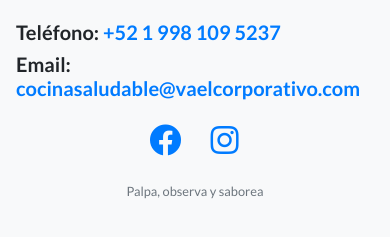
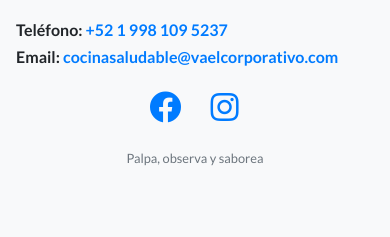
Before and after one commit to iPy849/Bootstrap-Gallery, a plain HTML site: page index.html in a window 390 px wide. Shown: the part 5597-5834 px from the top of the page. Drawn offline with nearby package versions, Linux system fonts and the light colour scheme; a script that the page names is missing.

Commit message:
Revisión #2

```diff
--- a/css/landing-page.css
+++ b/css/landing-page.css
@@ -186,4 +186,8 @@ a.nav-link:hover {
   #google {
     height: 60vh !important;
   }
+
+  #contact * {
+    font-size: 1rem;
+  }
 }
--- a/index.html
+++ b/index.html
@@ -240,7 +240,7 @@
     </div>
     <div class="container">
       <div class="row">
-        <div class="col mx-auto d-flex align-items-md-center flex-column p-3">
+        <div class="col mx-auto d-flex align-items-md-center flex-column p-3" id="contact">
           <h5>Teléfono: <a href="tel:+52 1 998 109 5237">+52 1 998 109 5237</a></h5>
           <h5>Email: <a href="mailto:cocinasaludable@vaelcorporativo.com">cocinasaludable@vaelcorporativo.com</a></h5>
         </div>
```
